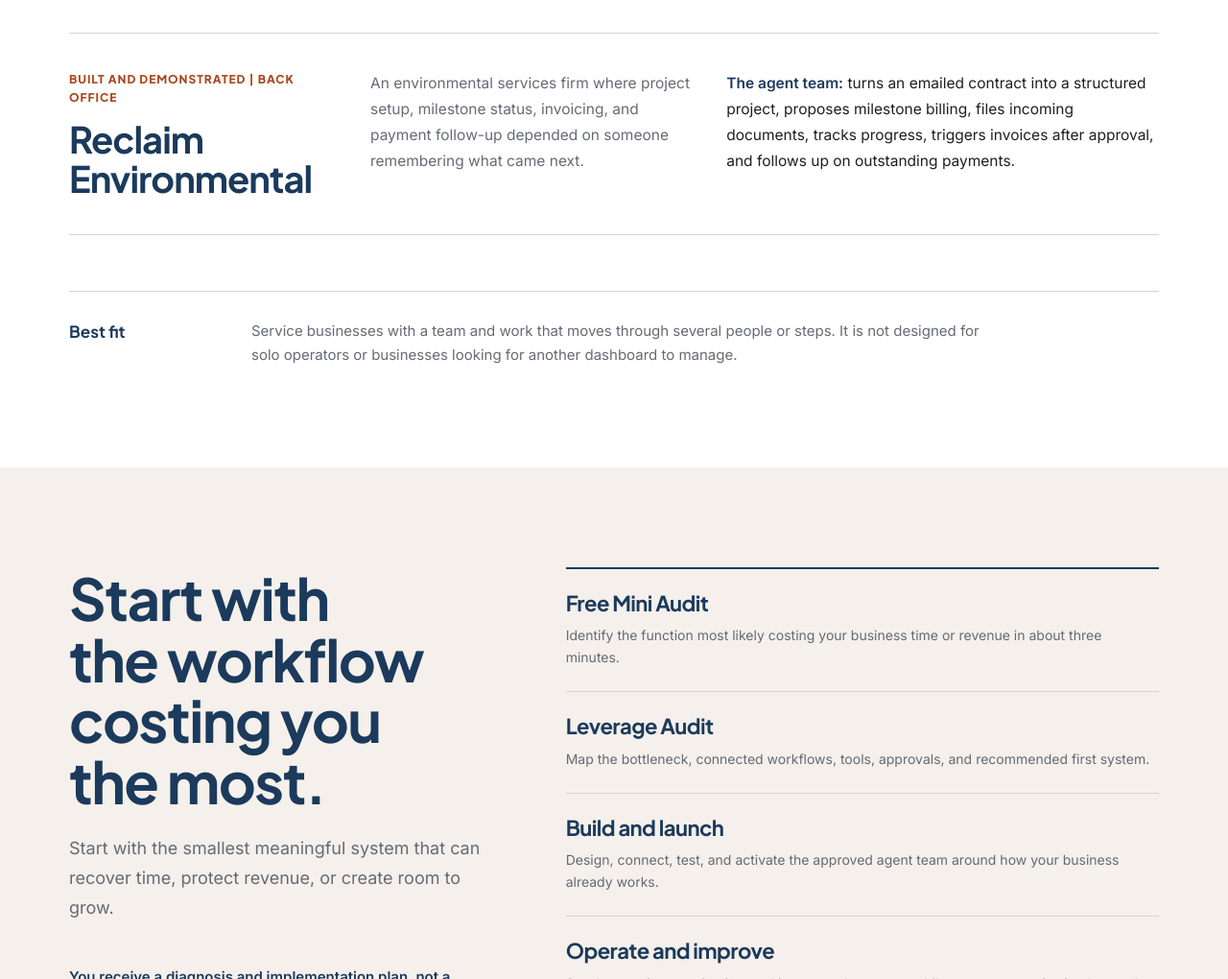
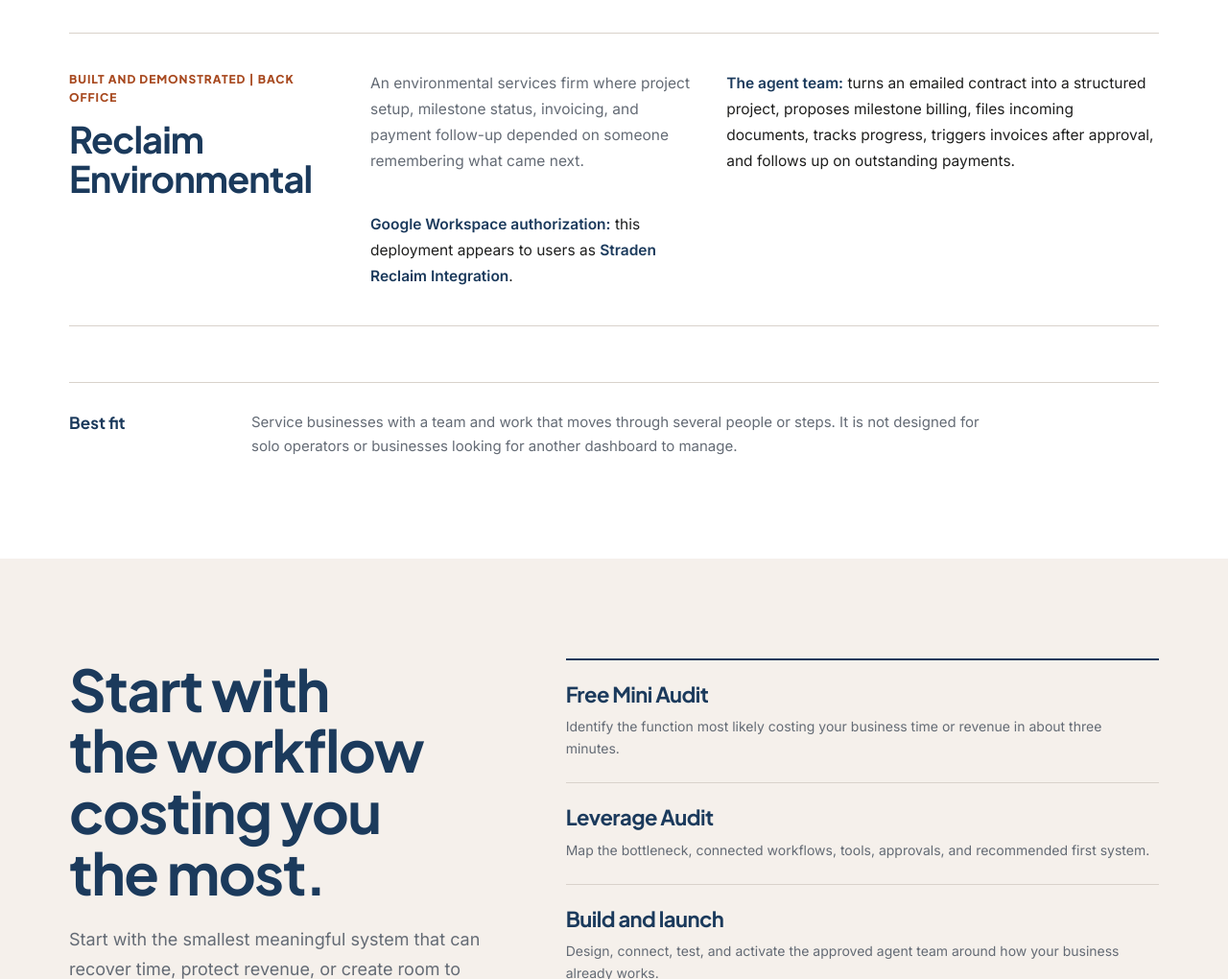
Before and after one commit to stradenagency/stradenagency.github.io, a plain HTML site: page index.html in a window 1280 px wide. Shown: the part 3375-4395 px from the top of the page at 96% size. Drawn offline with Linux system fonts and the light colour scheme.

Commit message:
Match Reclaim OAuth app name on homepage

```diff
--- a/index.html
+++ b/index.html
@@ -449,7 +449,8 @@
         <article class="case">
           <div class="case-heading"><span class="case-status">Built and demonstrated | Back office</span><h3>Reclaim Environmental</h3></div>
           <div class="case-copy"><p>An environmental services firm where project setup, milestone status, invoicing, and payment follow-up depended on someone remembering what came next.</p>
-          <p class="case-work"><strong>The agent team:</strong> turns an emailed contract into a structured project, proposes milestone billing, files incoming documents, tracks progress, triggers invoices after approval, and follows up on outstanding payments.</p></div>
+          <p class="case-work"><strong>The agent team:</strong> turns an emailed contract into a structured project, proposes milestone billing, files incoming documents, tracks progress, triggers invoices after approval, and follows up on outstanding payments.</p>
+          <p class="case-work"><strong>Google Workspace authorization:</strong> this deployment appears to users as <strong>Straden Reclaim Integration</strong>.</p></div>
         </article>
       </div>
       <div class="fit-note">
```
